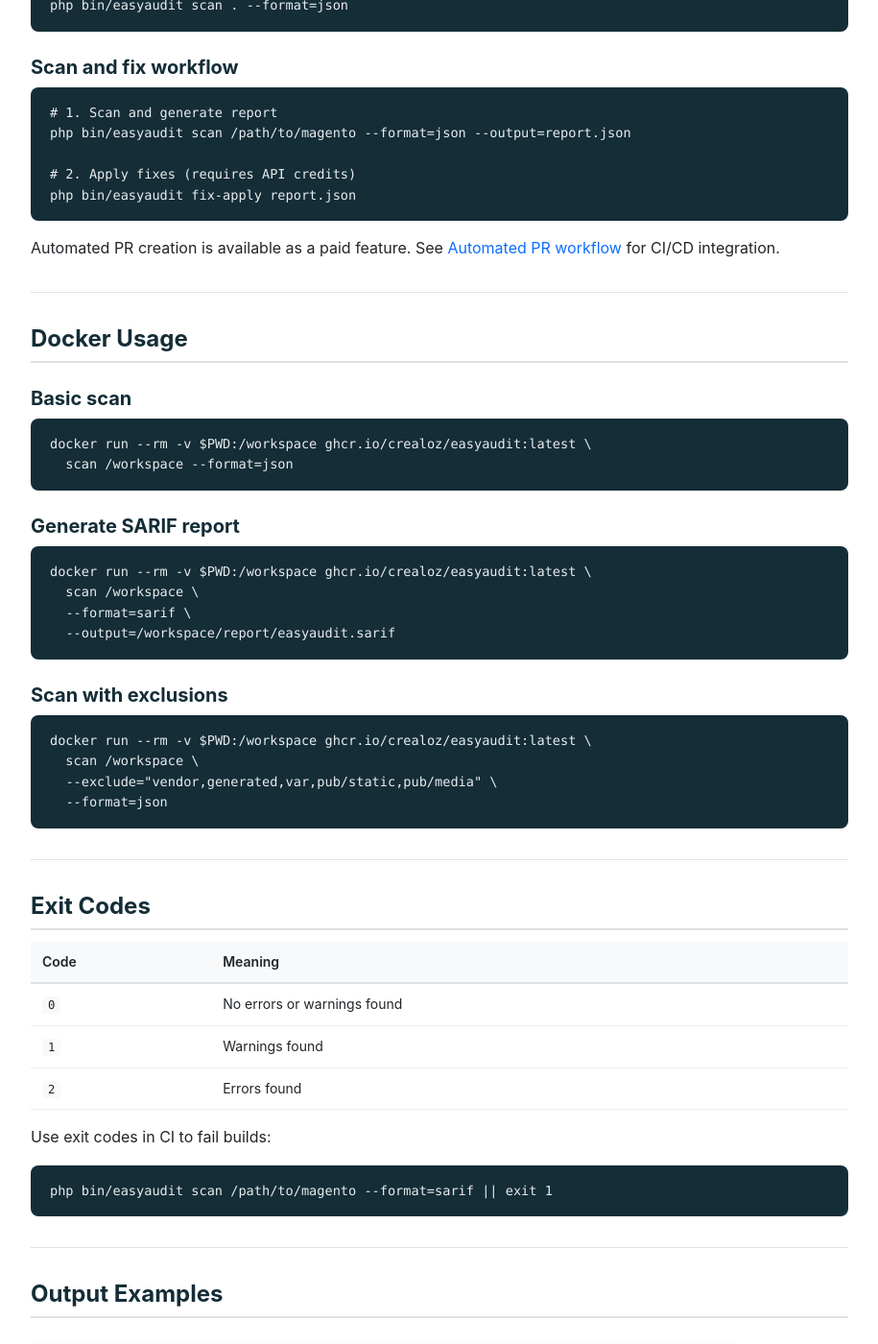
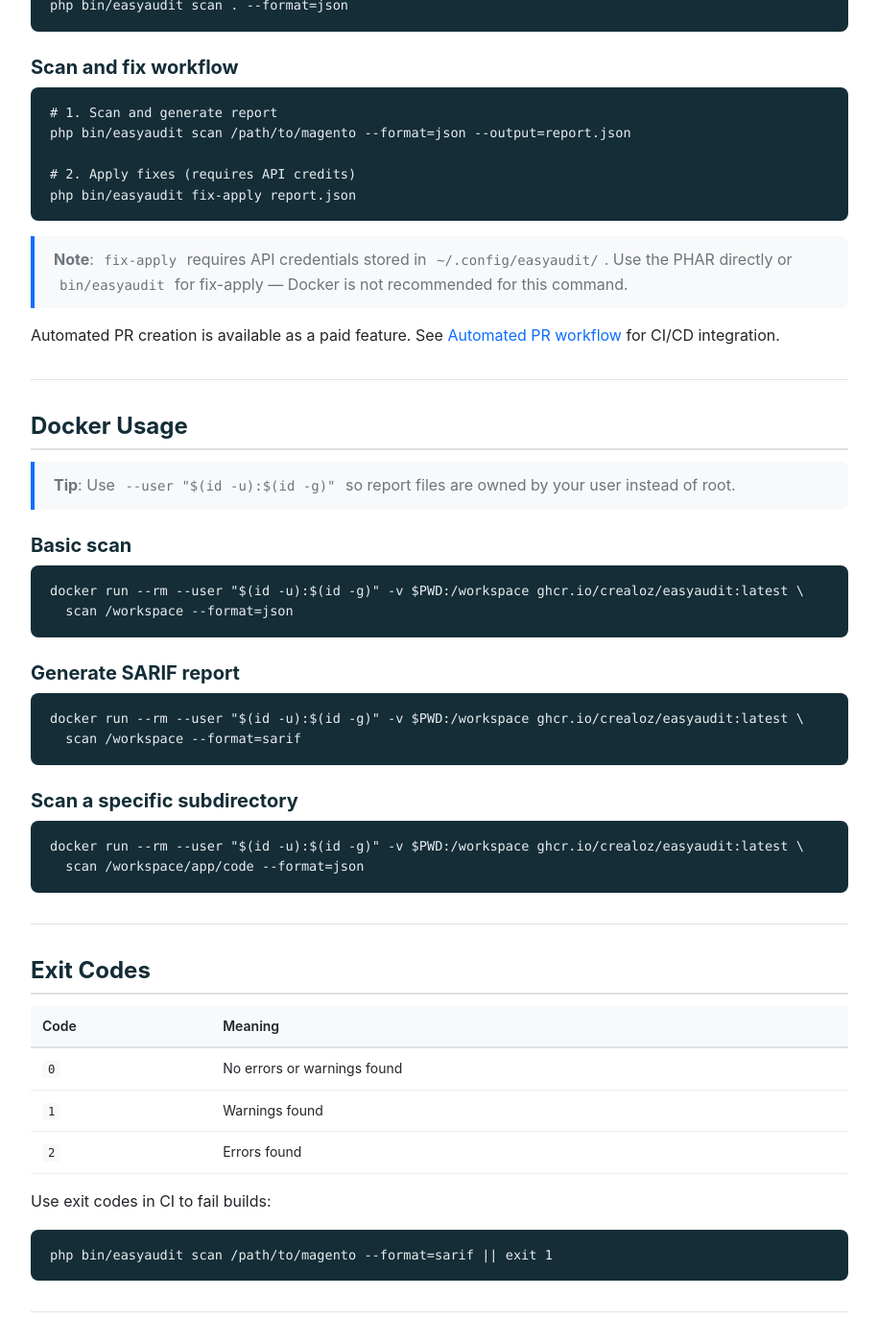
Before and after one commit to crealoz/easyaudit-cli, a Jekyll site: the page built from docs/cli-usage.md, in a window 1280 px wide and 1400 px high, scrolled down 2891 px. Shown: the whole window at 96% size, without its empty margins (182-1097 px from the left). Built offline with Jekyll 4.4.1, drawn with Linux system fonts in a browser that asks for light colours; our own code applies the rules of GitHub Pages for plain Markdown files.

Commit message:
fix report folder issue

````diff
--- a/docs/cli-usage.md
+++ b/docs/cli-usage.md
@@ -125,32 +125,32 @@ php bin/easyaudit scan /path/to/magento --format=json --output=report.json
 php bin/easyaudit fix-apply report.json
 ```
 
+> **Note**: `fix-apply` requires API credentials stored in `~/.config/easyaudit/`. Use the PHAR directly or `bin/easyaudit` for fix-apply — Docker is not recommended for this command.
+
 Automated PR creation is available as a paid feature. See [Automated PR workflow](request-pr.md) for CI/CD integration.
 
 ---
 
 ## Docker Usage
 
+> **Tip**: Use `--user "$(id -u):$(id -g)"` so report files are owned by your user instead of root.
+
 ### Basic scan
 ```bash
-docker run --rm -v $PWD:/workspace ghcr.io/crealoz/easyaudit:latest \
+docker run --rm --user "$(id -u):$(id -g)" -v $PWD:/workspace ghcr.io/crealoz/easyaudit:latest \
   scan /workspace --format=json
 ```
 
 ### Generate SARIF report
 ```bash
-docker run --rm -v $PWD:/workspace ghcr.io/crealoz/easyaudit:latest \
-  scan /workspace \
-  --format=sarif \
-  --output=/workspace/report/easyaudit.sarif
+docker run --rm --user "$(id -u):$(id -g)" -v $PWD:/workspace ghcr.io/crealoz/easyaudit:latest \
+  scan /workspace --format=sarif
 ```
 
-### Scan with exclusions
+### Scan a specific subdirectory
 ```bash
-docker run --rm -v $PWD:/workspace ghcr.io/crealoz/easyaudit:latest \
-  scan /workspace \
-  --exclude="vendor,generated,var,pub/static,pub/media" \
-  --format=json
+docker run --rm --user "$(id -u):$(id -g)" -v $PWD:/workspace ghcr.io/crealoz/easyaudit:latest \
+  scan /workspace/app/code --format=json
 ```
 
 ---
````
Also changed, not shown: README.md (+1 -2 lines), CHANGELOG.md, 3 other files.
